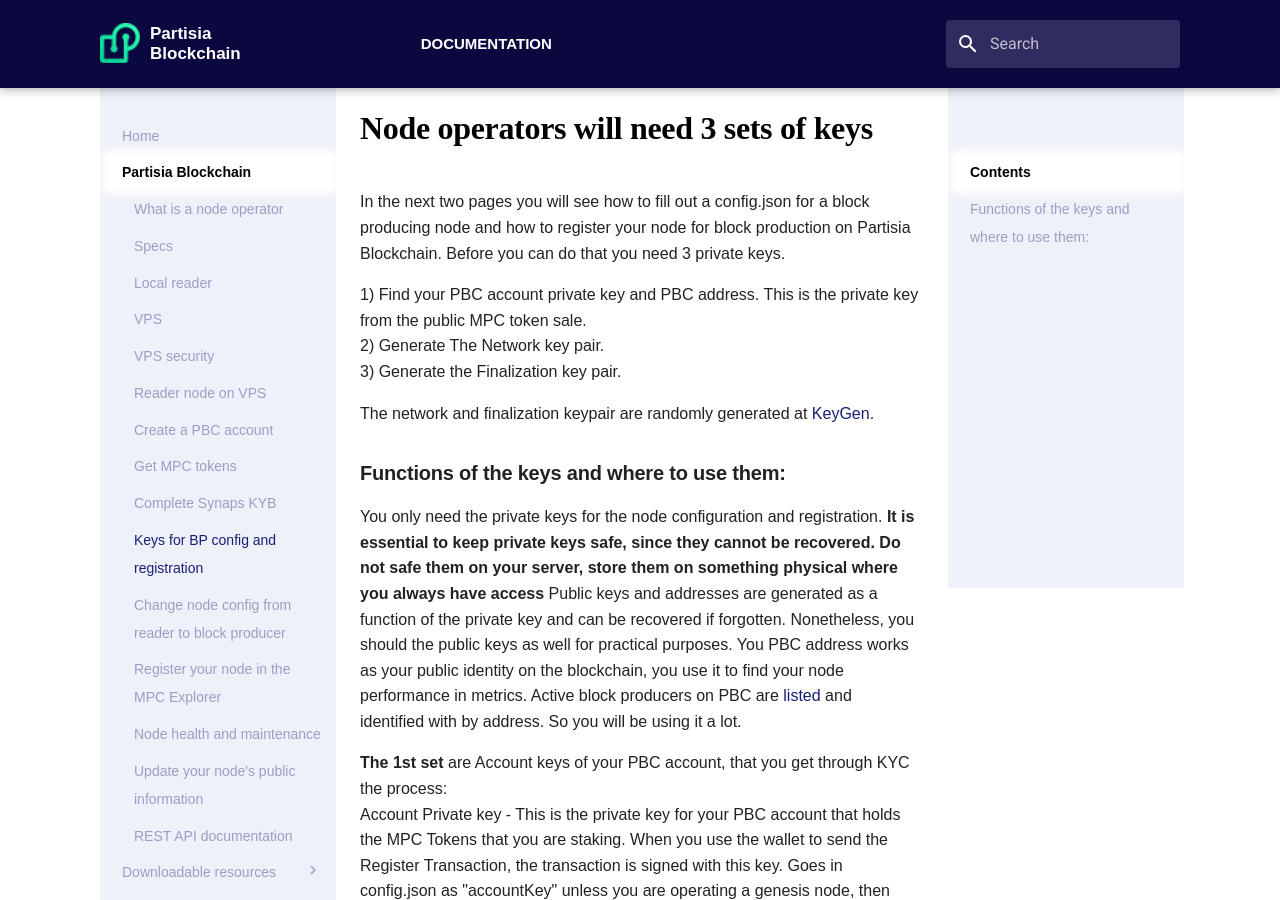
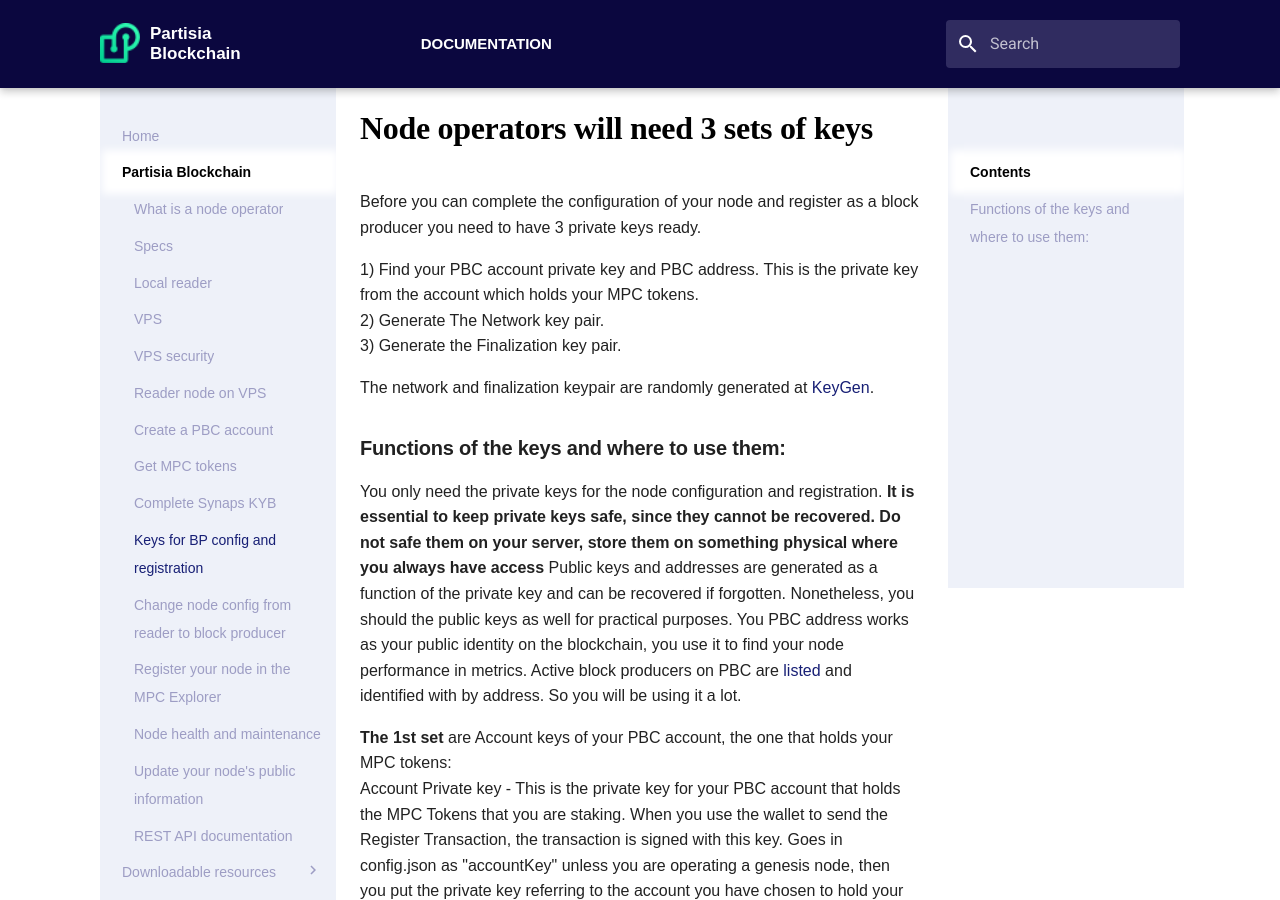
Before and after one commit to 0xSero/partisia-docs, an MkDocs documentation site: the page built from docs/operator-9-keys.md, in a window 1280 px wide and 900 px high. Built offline with MkDocs 1.6.1 and Material for MkDocs 9.7.7, drawn with Linux system fonts in a browser that asks for light colours; some web fonts are replaced; a script that is not in the unit is left out.

Commit message:
Update docs/operator-9-keys.md

```diff
--- a/docs/operator-9-keys.md
+++ b/docs/operator-9-keys.md
@@ -1,8 +1,8 @@
 # Node operators will need 3 sets of keys
 
-In the next two pages you will see how to fill out a config.json for a block producing node and how to register your node for block production on Partisia Blockchain. Before you can do that you need 3 private keys.
+Before you can complete the configuration of your node and register as a block producer you need to have 3 private keys ready.
 
-1) Find your PBC account private key and PBC address. This is the private key from the public MPC token sale.
+1) Find your PBC account private key and PBC address. This is the private key from the account which holds your MPC tokens.
 2) Generate The Network key pair.
 3) Generate the Finalization key pair.
 
@@ -12,7 +12,7 @@
 
 You only need the private keys for the node configuration and registration. **It is essential to keep private keys safe, since they cannot be recovered. Do not safe them on your server, store them on something physical where you always have access** Public keys and addresses are generated as a function of the private key and can be recovered if forgotten. Nonetheless, you should the public keys as well for practical purposes. You PBC address works as your public identity on the blockchain, you use it to find your node performance in metrics. Active block producers on PBC are [listed](https://mpcexplorer.com/validators) and identified with by address. So you will be using it a lot.
 
-**The 1st set**  are Account keys of your PBC account, that you get through KYC the process:
+**The 1st set**  are Account keys of your PBC account, the one that holds your MPC tokens:
 Account Private key - This is the private key for your PBC account that holds the MPC Tokens that you are staking. When you use the wallet to send the Register Transaction, the transaction is signed with this key. Goes in config.json as "accountKey" unless you are operating a genesis node, then you put the private key referring to the account you have chosen to hold your stake as "accountKey".
 PBC address - This is the address associated with your PBC account. When you send the Register Transaction it is automatically registered as your "Identity" when you sign the transaction.
 
```
